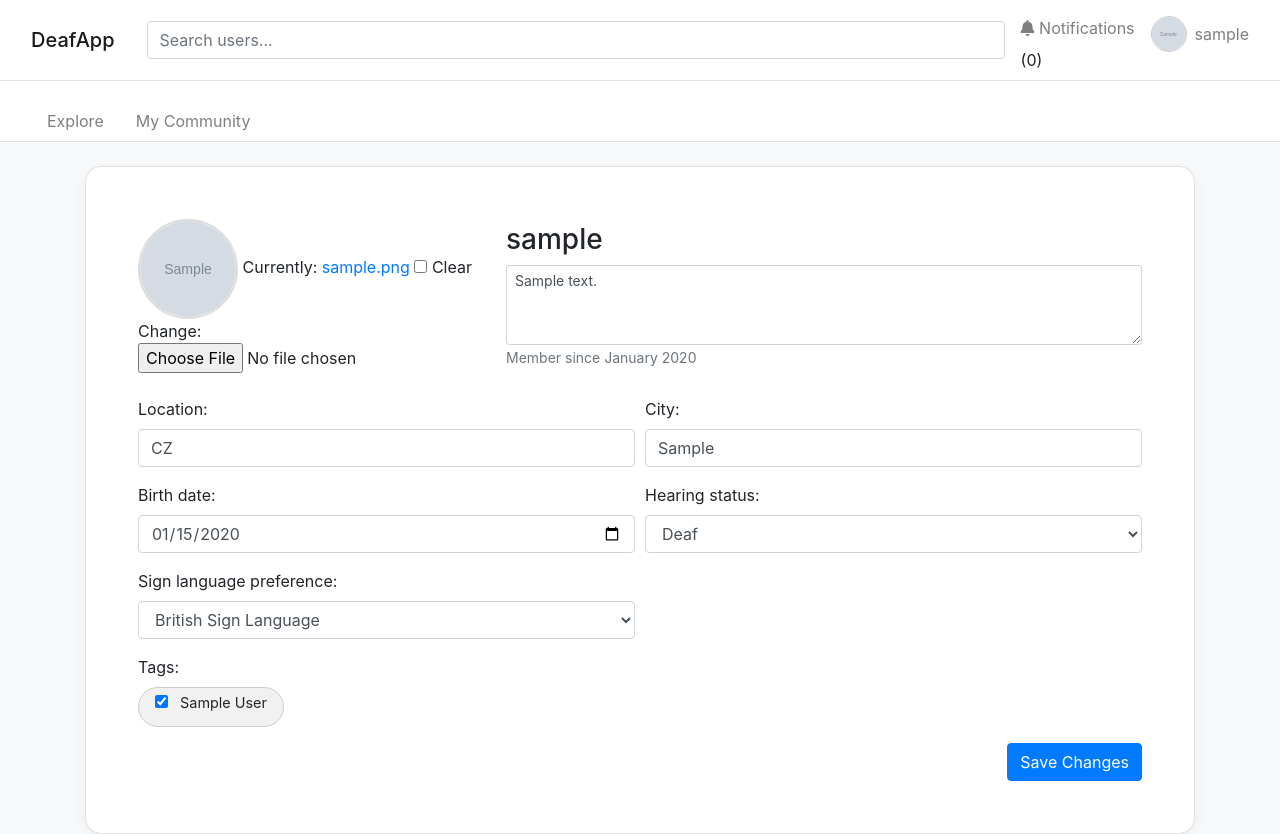
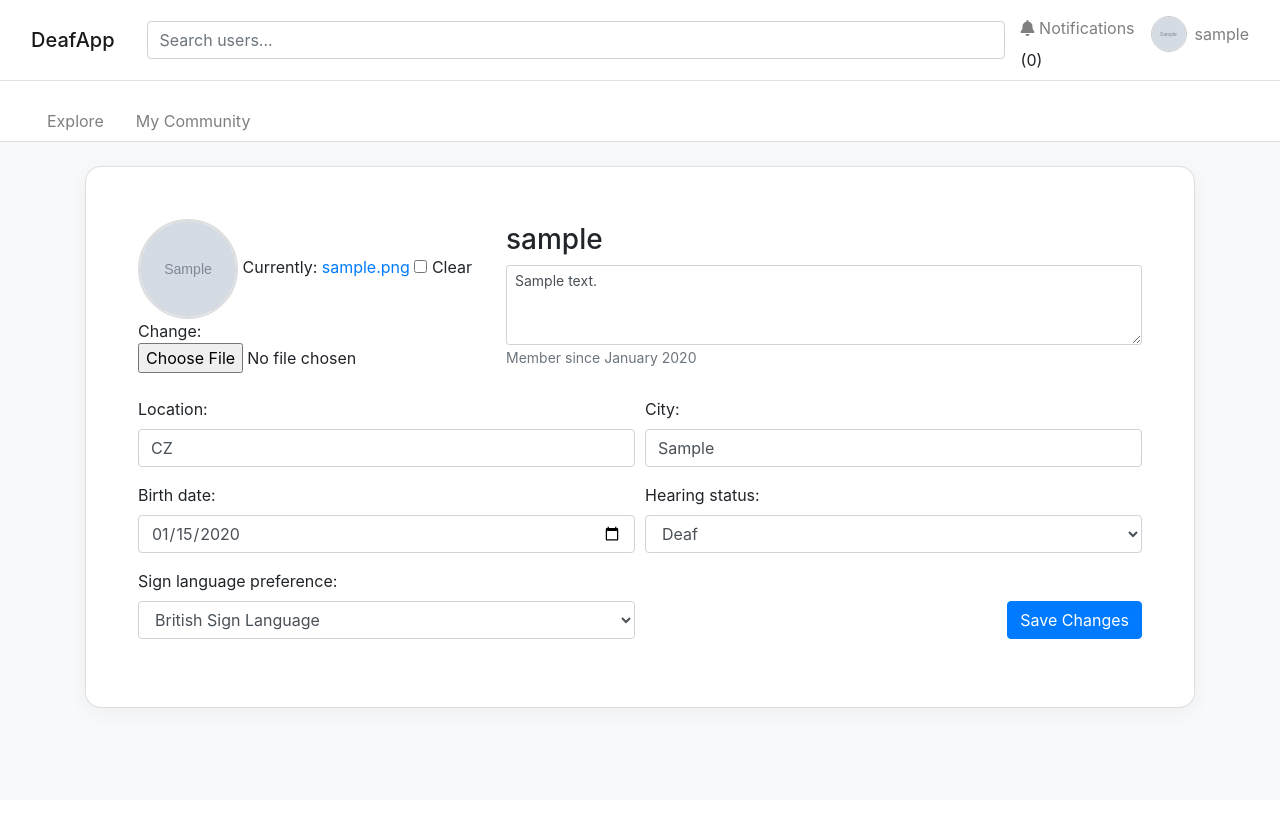
Before and after one commit to Redtricity/deaf-app-deploy, a Django app: page /accounts/editprofile/ in a window 1280 px wide. After the commit the page ends 713 px from the top, so only its background shows below. Run offline with Django 5.2, Linux system fonts and the light colour scheme; a user stored in the database is signed in; tables that the repository leaves empty hold one stand-in row (values such as "Sample post"); grey boxes marked "Sample" are stand-in pictures; some libraries are stand-ins or nearby versions.

Commit message:
sign langauge vids working now, just fixing edit profile

```diff
--- a/accounts/templates/accounts/editprofile.html
+++ b/accounts/templates/accounts/editprofile.html
@@ -73,22 +73,10 @@
             {{ form.sign_language_preference.label_tag }}
             {{ form.sign_language_preference|add_class:"form-control" }}
           </div>
-        </div>
 
-        <div class="form-group">
-          <label>Tags:</label>
-          <div class="form-check-group">
-            {% for checkbox in form.identity_tags %}
-              <div class="form-check d-inline-block mr-2">
-                {{ checkbox.tag }}
-                <label for="{{ checkbox.id_for_label }}">{{ checkbox.choice_label }}</label>
-              </div>
-            {% endfor %}
+          <div class="form-group col-md-6 d-flex align-items-end justify-content-end">
+            <button type="submit" class="btn btn-primary">Save Changes</button>
           </div>
-        </div>
-
-        <div class="text-right">
-          <button type="submit" class="btn btn-primary">Save Changes</button>
         </div>
 
       </form>
--- a/static/css/base.css
+++ b/static/css/base.css
@@ -1,4 +1,3 @@
-/* Navbar css */
 .navbar-top,
 .navbar-second {
   position: fixed;
@@ -11,21 +10,21 @@
   background-color: transparent !important;
 }
 
-/* Default link style */
+
 .nav-link {
   color: #000;
   text-decoration: none;
   transition: color 0.2s ease;
 }
 
-/* Hover */
+
 .nav-link:hover {
   color: #000;
   text-decoration: none;
 }
 
-/* Active link  */
+
 .nav-link.active {
-  color: #007bff !important;        /* bootstrap primary blue*/
-  border-bottom: 2px solid #007bff !important; /* underline */
+  color: #007bff !important;
+  border-bottom: 2px solid #007bff !important;
 }
--- a/static/css/edit_profile.css
+++ b/static/css/edit_profile.css
@@ -1,4 +1,8 @@
-
+html, body {
+  height: 100%;
+  margin: 0;
+  overflow: hidden;
+}
 .profile-edit-card {
   padding: 2rem;
   border-radius: 16px;
```
